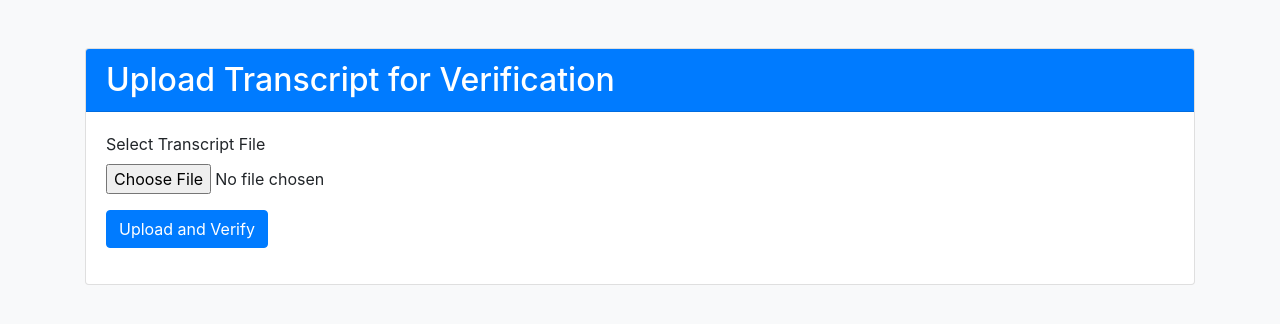
After one commit to Christof93/BlockChatDemo, a Flask app: page /verify in a window 1280 px wide. The commit adds this page. Shown: the top 324 px of the page. Run offline with Flask 3, Linux system fonts and the light colour scheme; some libraries are stand-ins or nearby versions.

Commit message:
add the verification page

```diff
--- a/app.py
+++ b/app.py
@@ -33,6 +33,43 @@ public_key = private_key.public_key()
 def index():
     return render_template('index.html')
 
+@app.route('/verify')
+def verify_page():
+    return render_template('verify.html')
+
+@app.route('/verify', methods=['POST'])
+def verify():
+    file = request.files['file']
+    if not file:
+        return jsonify({'success': False, 'message': 'No file uploaded.'})
+
+    transcript = file.read().decode('utf-8')
+    transcript_json = eval(transcript)  # For simplicity; in production, use json.loads
+
+    for entry in transcript_json:
+        log_entry_str = {
+            'uri': entry['urn'],
+            'conversationId': entry['conversationId'],
+            'lastMessages': entry['previousMessages'],
+            'timestamp': entry['timestamp'],
+            'sender': entry['sender'],
+            'message': entry['message'],
+        }
+        signature = bytes.fromhex(entry['signature'])
+
+        # try:
+        #     public_key.verify(
+        #         signature,
+        #         log_entry_str,
+        #         padding.PKCS1v15(),
+        #         hashes.SHA256()
+        #     )
+        # except:
+        if log_entry_str['message'].startswith("0"):
+            return jsonify({'success': False, 'message': f"Invalid signature for entry: {entry}"})
+
+    return jsonify({'success': True, 'message': 'All signatures are valid.'})
+
 @app.route('/chat', methods=['POST'])
 def chat():
     user_message = request.json.get('message')
@@ -43,9 +80,9 @@ def chat():
     time.sleep(1)
     bot_response = get_bot_response(request.json.get('nr'))
     user_log = log_conversation('User', user_message, id)
-    previousMessages.append(user_log['TimestampTxId'])
-    bot_log = log_conversation('Bot', bot_response, id+1)
-    previousMessages.append(bot_log['TimestampTxId'])
+    previousMessages.append(user_log['timestampTxId'])
+    bot_log = log_conversation('Bot', bot_response, id + 1)
+    previousMessages.append(bot_log['timestampTxId'])
 
     return jsonify({'response': bot_response, 'logs': [user_log, bot_log]})
 
@@ -78,12 +115,12 @@ def log_conversation(sender, message, id):
         'timestamp': timestamp,
         'sender': sender,
         'message': message,
-        'lastMessages': previousMessages.copy(),
+        'lastMessages': list(reversed(previousMessages.copy())),
     }
     log_entry = addSignature(log_entry)
 
     log_hash = hashlib.sha256(str(log_entry).encode()).hexdigest()
-    log_entry['TimestampTxId'] = blockchainTimestamp(log_hash)
+    log_entry['timestampTxId'] = blockchainTimestamp(log_hash)
     return log_entry
 
 def addSignature(message):
--- a/templates/index.html
+++ b/templates/index.html
@@ -24,11 +24,12 @@
                             <button class="btn btn-primary btn-block" onclick="sendMessage()">
                                 <i class="fas fa-paper-plane"></i> Send
                             </button>
-                            <div class="d-flex mt-2">
+                            <button class="btn btn-secondary btn-block mt-3" onclick="downloadTranscript()">
+                                <i class="fas fa-download"></i> Download Transcript
+                            </button>
                                 <button id="certify-btn" class="btn btn-success btn-block position-relative" onclick="certifyConversation(event)">
                                     <i class="fas fa-certificate"></i> Verify this conversation
                                 </button>
-                            </div>
                             <div id="info-collapse" class="mt-2">
                                 <div class="alert alert-info" role="alert">
                                     Verifying this conversation with BlockTalk will verify the authenticity of the conversation. A blockchain record ensures that the conversation has not been tampered with and provides a proof of integrity.
--- /dev/null
+++ b/templates/verify.html
@@ -0,0 +1,55 @@
+<!DOCTYPE html>
+<html lang="en">
+<head>
+    <meta charset="UTF-8">
+    <meta name="viewport" content="width=device-width, initial-scale=1.0">
+    <title>Transcript Verification</title>
+    <link rel="stylesheet" href="https://stackpath.bootstrapcdn.com/bootstrap/4.5.2/css/bootstrap.min.css">
+    <link rel="stylesheet" href="{{ url_for('static', filename='css/styles.css') }}">
+</head>
+<body>
+    <div class="container mt-5">
+        <div class="card">
+            <div class="card-header bg-primary text-white">
+                <h2 class="mb-0">Upload Transcript for Verification</h2>
+            </div>
+            <div class="card-body">
+                <form id="upload-form" enctype="multipart/form-data">
+                    <div class="form-group">
+                        <label for="file">Select Transcript File</label>
+                        <input type="file" class="form-control-file" id="file" name="file" required>
+                    </div>
+                    <button type="submit" class="btn btn-primary">
+                        <i class="fas fa-upload"></i> Upload and Verify
+                    </button>
+                </form>
+                <div id="result" class="mt-3"></div>
+            </div>
+        </div>
+    </div>
+    <script src="https://code.jquery.com/jquery-3.5.1.min.js"></script>
+    <script>
+        $(document).ready(function () {
+            $('#upload-form').on('submit', function (e) {
+                e.preventDefault();
+                var formData = new FormData(this);
+                $.ajax({
+                    url: '/verify',
+                    type: 'POST',
+                    data: formData,
+                    processData: false,
+                    contentType: false,
+                    success: function (response) {
+                        var resultDiv = $('#result');
+                        if (response.success) {
+                            resultDiv.html('<div class="alert alert-success">' + response.message + '</div>');
+                        } else {
+                            resultDiv.html('<div class="alert alert-danger">' + response.message + '</div>');
+                        }
+                    }
+                });
+            });
+        });
+    </script>
+</body>
+</html>
```
Also changed, not shown: static/js/script.js (+26 -5 lines).
